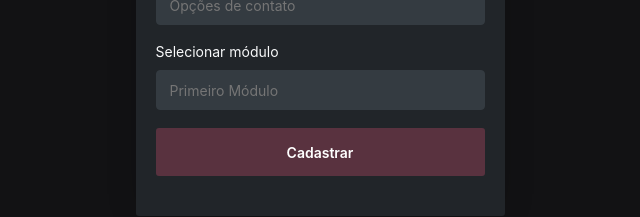
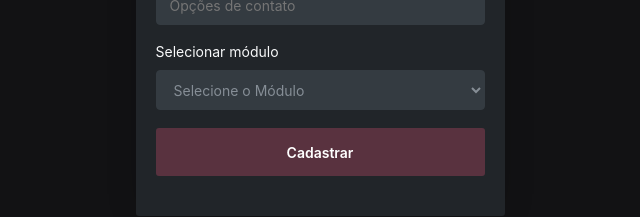
Before and after one commit to cesarrafaeljunior/techRegistration, a React (Create React App) app: page /register in a window 1280 px wide. Shown: the part 706-923 px from the top of the page, without its empty margins (320-960 px from the left). Built offline with nearby package versions, Linux system fonts and the light colour scheme.

Commit message:
Feat: Register user

```diff
--- a/package.json
+++ b/package.json
@@ -3,6 +3,7 @@
   "version": "0.1.0",
   "private": true,
   "dependencies": {
+    "@hookform/resolvers": "^2.9.8",
     "@testing-library/jest-dom": "^5.14.1",
     "@testing-library/react": "^13.0.0",
     "@testing-library/user-event": "^13.2.1",
--- a/src/App/App.jsx
+++ b/src/App/App.jsx
@@ -1,5 +1,4 @@
 import { RoutesMain } from "../routes";
-import { GlobalStyle } from "../style/global";
 
 function App() {
   return <RoutesMain />;
--- a/src/Pages/Login/index.jsx
+++ b/src/Pages/Login/index.jsx
@@ -1,7 +1,7 @@
 import { useNavigate } from "react-router-dom";
 import { Button, Input, Label } from "../../modules/common/components";
 import { Container } from "../../modules/Components/Container";
-import { Form } from "../../modules/Components/Form";
+import { FormStyled } from "../../modules/Components/Form/style";
 import { Header } from "../../modules/Components/Header";
 import { Main } from "../../modules/Components/Main";
 import { SectionLogin } from "./style";
@@ -14,7 +14,7 @@ export const Login = () => {
       <Container>
         <Main>
           <Header />
-          <Form>
+          <FormStyled>
             <p>Login</p>
             <div className="boxLabel">
               <Label>Email</Label>
@@ -45,7 +45,7 @@ export const Login = () => {
                 Cadastre-se
               </Button>
             </div>
-          </Form>
+          </FormStyled>
         </Main>
       </Container>
     </SectionLogin>
--- a/src/Pages/Register/index.jsx
+++ b/src/Pages/Register/index.jsx
@@ -1,13 +1,50 @@
+import { useForm } from "react-hook-form";
 import { useNavigate } from "react-router-dom";
-import { Button, Input, Label } from "../../modules/common/components";
+import * as yup from "yup";
+import { yupResolver } from "@hookform/resolvers/yup";
+
+import { Api } from "../../Services";
+
+import {
+  Button,
+  Input,
+  Label,
+  TextArea,
+  Select,
+} from "../../modules/common/components";
 import { Container } from "../../modules/Components/Container";
-import { Form } from "../../modules/Components/Form";
+import { FormStyled as Form } from "../../modules/Components/Form/style";
 import { Header } from "../../modules/Components/Header";
 import { Main } from "../../modules/Components/Main";
 import { SectionRegister } from "./style";
 
+const schema = yup.object({
+  name: yup.string("Nome obrigatório").required(),
+  email: yup
+    .string("Email obrigatório")
+    .email("Email invalido")
+    .required("Email obrigatório"),
+});
+
 export const Register = () => {
+  //Navigate => Utilizado para mudar a rota
   const navigate = useNavigate();
+
+  const {
+    register, //Função que monta o objeto com base em seu name
+    handleSubmit, //Função chamada no onSubmit do form recebendo uma callBack
+    formState: { errors }, // Desestruturação para captar as mensagens de erro
+    reset, //Função para resetar os campos do formulário
+  } = useForm({
+    resolver: yupResolver(schema), //Validador de campos
+  });
+  //Função acionada pelo onSubmit do formulário
+  const getValuesForm = (data) => {
+    reset(); //Chamando a função que reseta os campos
+    Api.post("/users", data)
+      .then(({ data }) => console.log(data))
+      .catch((err) => console.log(err));
+  };
 
   return (
     <SectionRegister>
@@ -23,38 +60,56 @@ export const Register = () => {
               Voltar
             </Button>
           </Header>
-          <Form>
+          <Form onSubmit={handleSubmit(getValuesForm)}>
             <p>Crie sua conta</p>
             <span>Rapido e grátis, vamos nessa</span>
             <div className="boxLabel">
               <Label>Nome</Label>
-              <Input placeholder="Digite aqui seu nome" />
+              <Input placeholder="Digite aqui seu nome" {...register("name")} />
             </div>
             <div className="boxLabel">
               <Label>Email</Label>
-              <Input placeholder="Digite aqui seu email" />
+              <Input
+                placeholder="Digite aqui seu email"
+                {...register("email")}
+              />
             </div>
             <div className="boxLabel">
               <Label>Senha</Label>
-              <Input placeholder="Digite aqui sua senha" />
+              <Input
+                placeholder="Digite aqui sua senha"
+                {...register("password")}
+              />
             </div>
             <div className="boxLabel">
               <Label>Confirmar senha</Label>
-              <Input placeholder="Digite novamente sua senha" />
+              <Input
+                placeholder="Digite novamente sua senha"
+                {...register("confirmPassword")}
+              />
             </div>
             <div className="boxLabel">
               <Label>Bio</Label>
-              <Input placeholder="Fale sobre você" />
+              <TextArea placeholder="Fale sobre você" {...register("bio")} />
             </div>
             <div className="boxLabel">
               <Label>Contato</Label>
-              <Input placeholder="Opções de contato" />
+              <Input placeholder="Opções de contato" {...register("contact")} />
             </div>
             <div className="boxLabel">
               <Label>Selecionar módulo</Label>
-              <Input placeholder="Primeiro Módulo" />
+              <Select {...register("course_module")}>
+                <option value="">Selecione o Módulo</option>
+                <option value="M1">Módulo 1</option>
+                <option value="M2">Módulo 2</option>
+                <option value="M3">Módulo 3</option>
+                <option value="M4">Módulo 4</option>
+                <option value="M5">Módulo 5</option>
+                <option value="M6">Módulo 6</option>
+              </Select>
             </div>
             <Button
+              type="submit"
               borderColor="colorPrimaryNegative"
               backColor="colorPrimaryNegative"
               hover="colorPrimaryFocus"
--- /dev/null
+++ b/src/Services/index.js
@@ -0,0 +1,6 @@
+import axios from "axios";
+
+export const Api = axios.create({
+  baseURL: "https://kenziehub.herokuapp.com",
+  timeout: 5000,
+});
--- a/src/modules/Components/Form/index.jsx
+++ /dev/null
@@ -1,5 +0,0 @@
-import { StyledForm } from "./style";
-
-export const Form = ({ children }) => {
-  return <StyledForm>{children}</StyledForm>;
-};
--- a/src/modules/Components/Form/style.js
+++ b/src/modules/Components/Form/style.js
@@ -1,6 +1,6 @@
 import styled from "styled-components";
 
-export const StyledForm = styled.form`
+export const FormStyled = styled.form`
   width: 100%;
   max-width: 369px;
 
--- a/src/modules/common/components/index.js
+++ b/src/modules/common/components/index.js
@@ -46,4 +46,48 @@ const Label = styled.label`
   color: var(--grey0);
 `;
 
-export { Button, Input, Label };
+const TextArea = styled(Input)`
+  width: 100%;
+  height: 40px;
+
+  padding: 10px 13px;
+
+  background-color: var(--grey2);
+
+  color: var(--grey0);
+
+  border: solid 1px var(--grey2);
+  border-radius: 4px;
+
+  font-size: var(--fontSize14);
+
+  resize: none;
+  &:focus {
+    border: solid 2px var(--grey0);
+    outline: none;
+  }
+`;
+
+const Select = styled.select`
+  width: 100%;
+  height: 40px;
+
+  padding: 10px 13px;
+
+  background-color: var(--grey2);
+
+  color: var(--grey1);
+
+  border: solid 1px var(--grey2);
+  border-radius: 4px;
+
+  font-size: var(--fontSize14);
+
+  resize: none;
+  &:focus {
+    border: solid 2px var(--grey0);
+    outline: none;
+  }
+`;
+
+export { Button, Input, Label, TextArea, Select };
```
Also changed, not shown: src/Pages/Register/validation.js (added), 1 other file (tests, documents, lock files or other folders).
